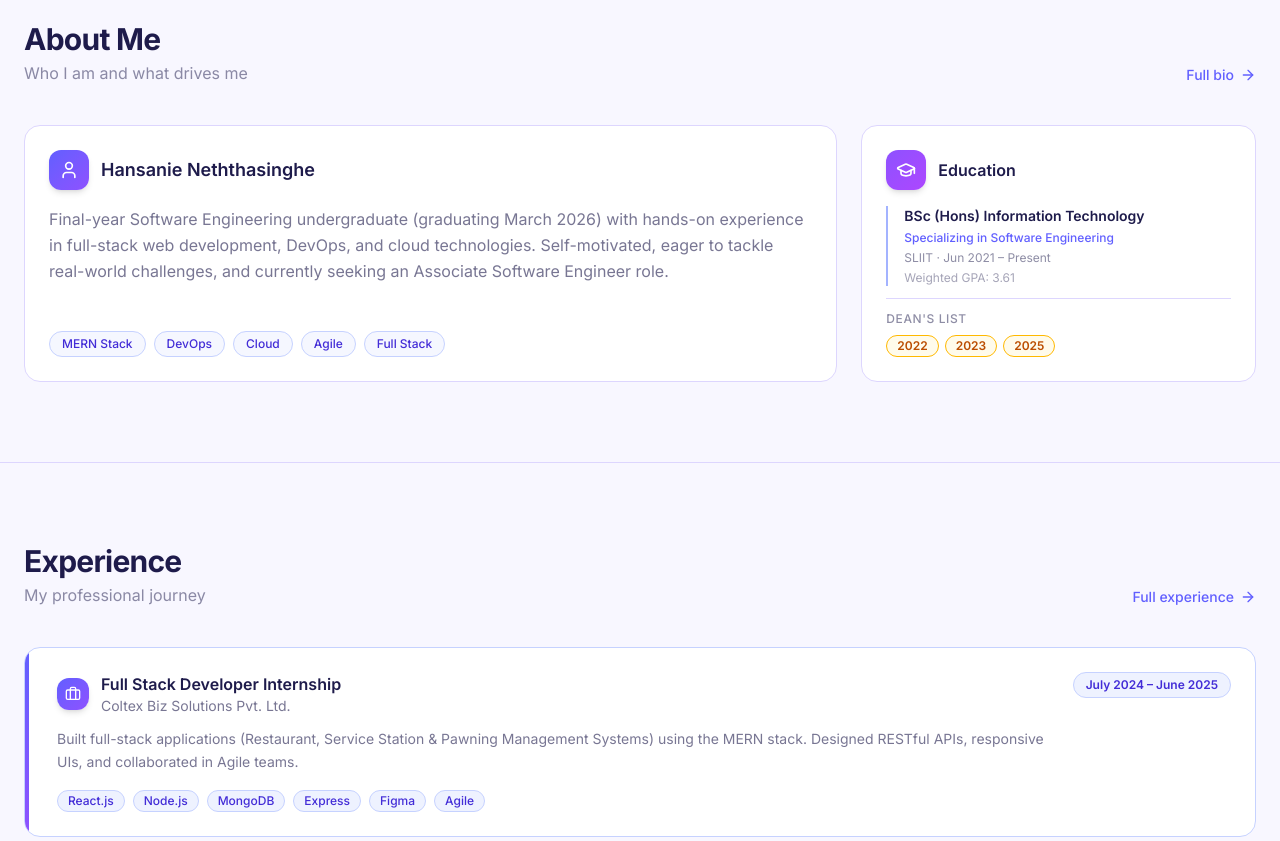
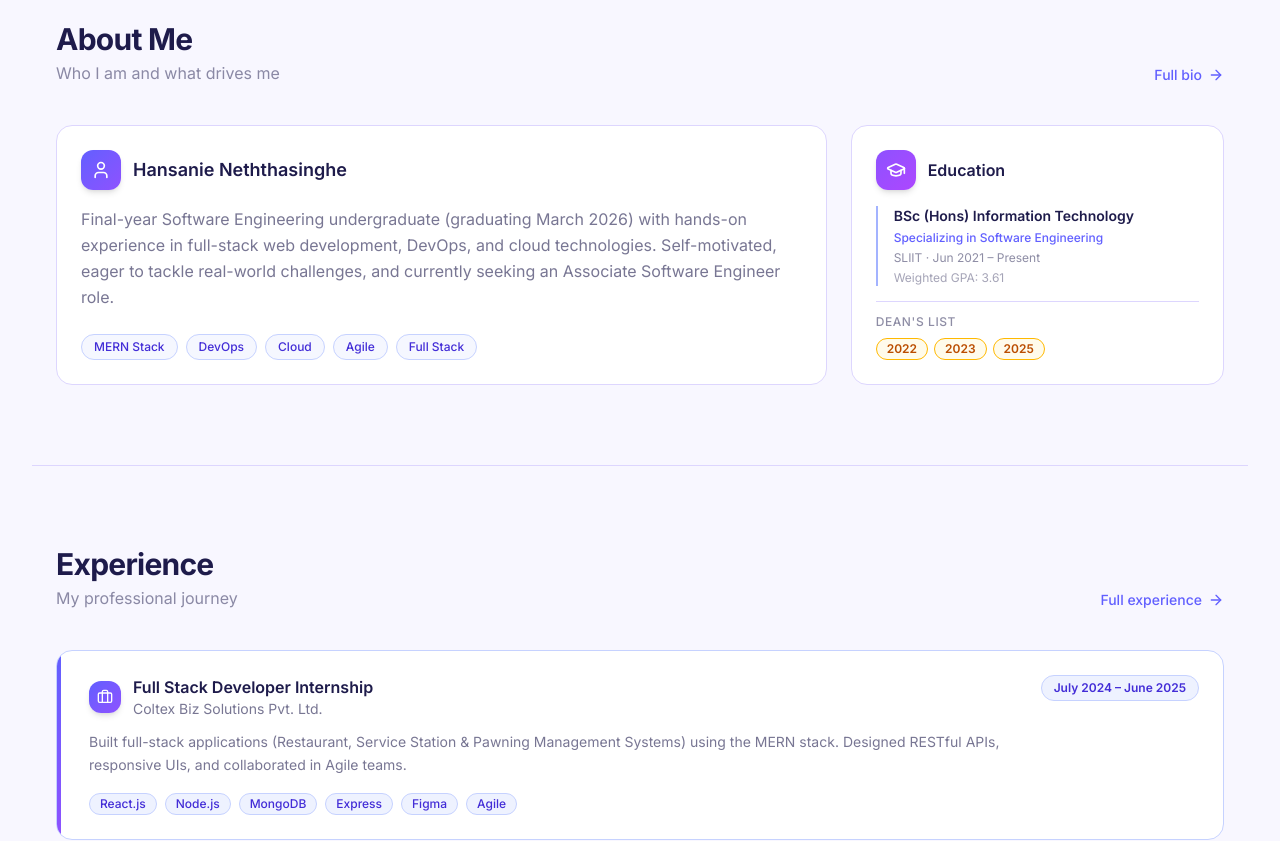
Before and after one commit to Hansanie-Neththasinghe/portfolio, a Next.js app: page / in a window 1280 px wide. Shown: the part 820-1661 px from the top of the page. Built offline with nearby package versions, Linux system fonts and the light colour scheme.

Commit message:
added some horizontal space

```diff
--- a/app/layout.tsx
+++ b/app/layout.tsx
@@ -20,7 +20,7 @@ export default function RootLayout({
     <html lang="en" className="scroll-smooth">
       <body className={`${inter.className} min-h-screen flex flex-col bg-background text-foreground antialiased`}>
         <Navbar />
-        <main className="flex-grow pt-20">
+        <main className="flex-grow pt-20 px-4 sm:px-6 lg:px-8">
           {children}
         </main>
         <Footer />
```
